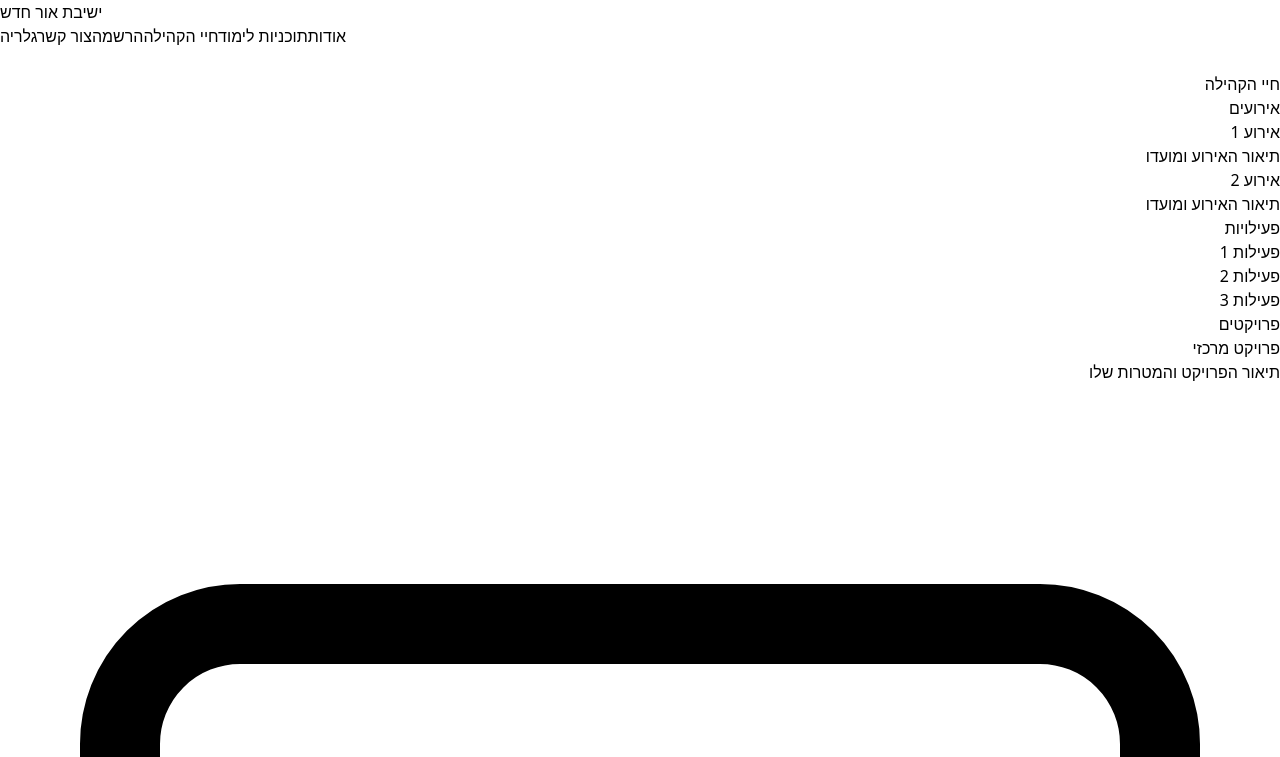
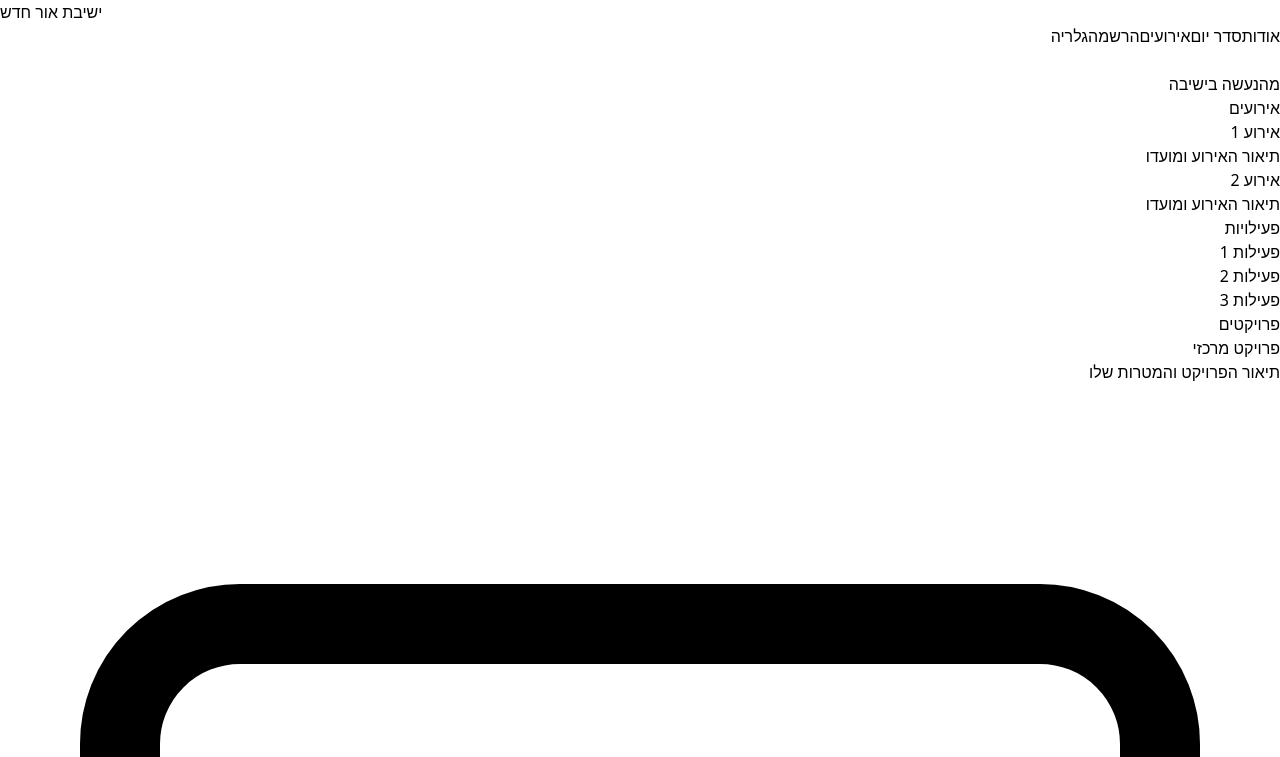
Before and after one commit to eitanyt/ysknave, a React (Vite) app: page /community-life in a window 1280 px wide. Shown: the top 757 px of the page. Built offline with nearby package versions, Linux system fonts and the light colour scheme.

Commit message:
Update navigation links and improve Community Life page title

```diff
--- a/src/components/Navigation.jsx
+++ b/src/components/Navigation.jsx
@@ -14,12 +14,12 @@ function Navbar() {
         <Link to="/" className="text-2xl font-bold">ישיבת אור חדש</Link>
 
         {/* Desktop menu */}
-        <div className="hidden md:flex gap-8 items-center">
+        <div className="hidden md:flex gap-8 items-center" dir="rtl">
           <Link to="/about" className="hover:text-blue-200">אודות</Link>
-          <Link to="/study-programs" className="hover:text-blue-200">תוכניות לימוד</Link>
-          <Link to="/community-life" className="hover:text-blue-200">חיי הקהילה</Link>
+          <Link to="/study-programs" className="hover:text-blue-200">סדר יום</Link>
+          <Link to="/community-life" className="hover:text-blue-200">אירועים</Link>
           <Link to="/registration" className="hover:text-blue-200">הרשמה</Link>
-          <Link to="/contact" className="hover:text-blue-200">צור קשר</Link>
+          {/* <Link to="/contact" className="hover:text-blue-200">צור קשר</Link> */}
           <Link to="/gallery" className="hover:text-blue-200">גלריה</Link>
         </div>
 
--- a/src/pages/CommunityLife.jsx
+++ b/src/pages/CommunityLife.jsx
@@ -3,7 +3,7 @@ import { Link } from 'react-router-dom';
 function CommunityLife() {
     return (
       <div>
-        <h1 className="text-3xl font-bold mb-6">חיי הקהילה</h1>
+        <h1 className="text-3xl font-bold mb-6">מהנעשה בישיבה</h1>
 
         <section className="mb-8">
           <h2 className="text-2xl font-semibold mb-4">אירועים</h2>
```
